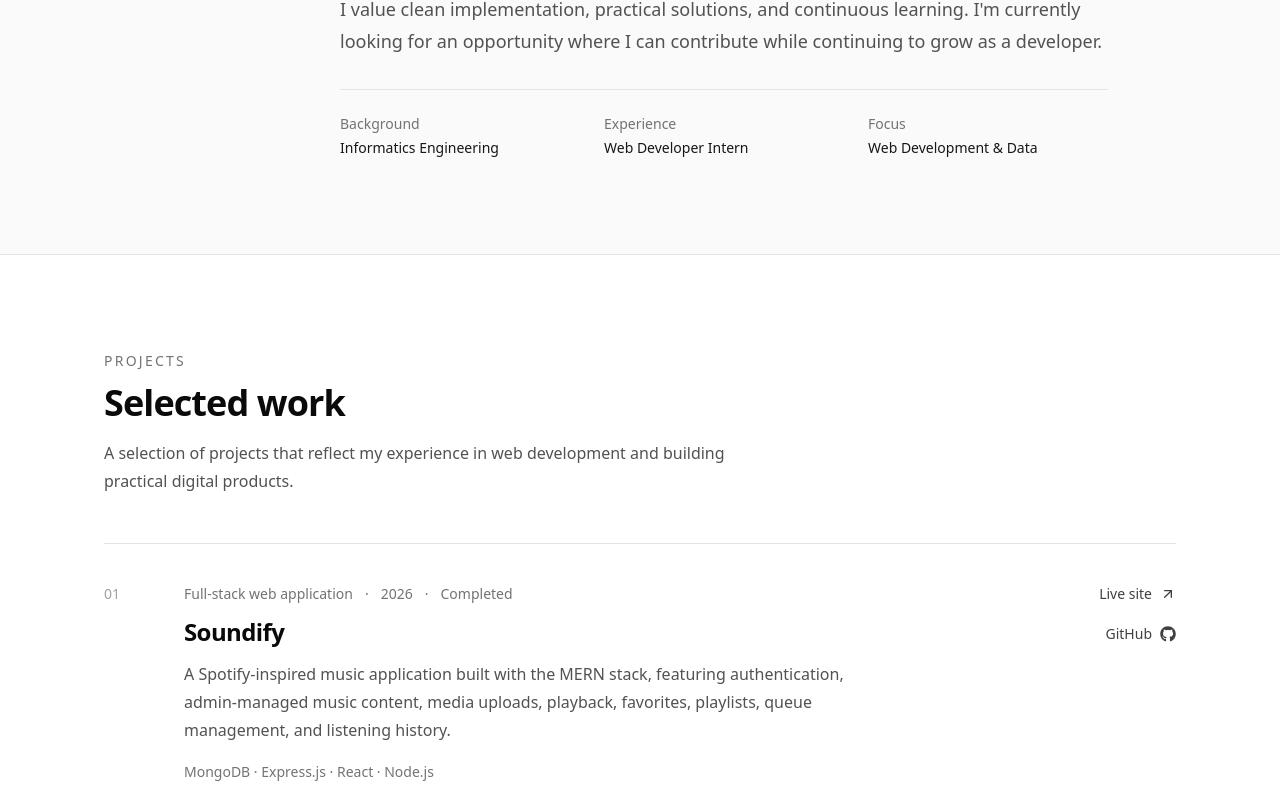
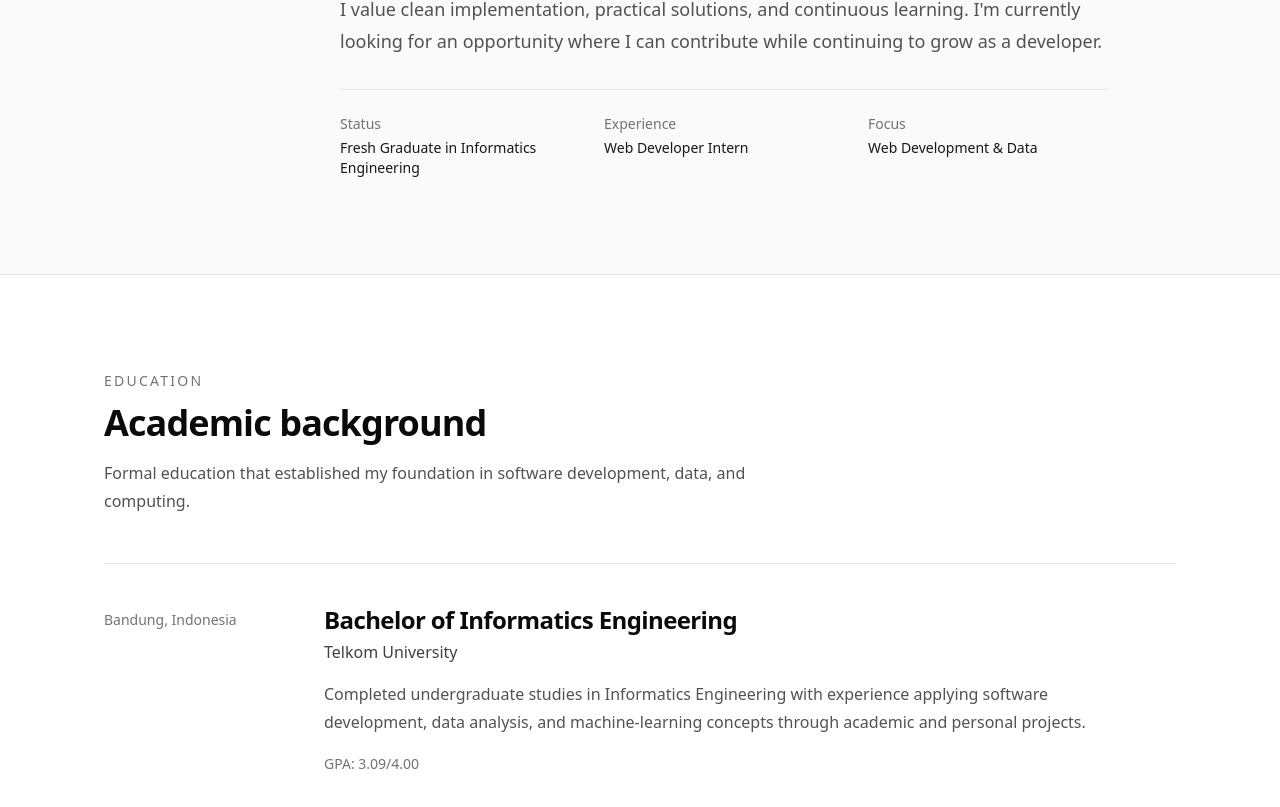
Before and after one commit to farrellokajaya/farrel-portofolio, a Next.js app: page / in a window 1280 px wide. Shown: the part 1233-2040 px from the top of the page. Built offline with nearby package versions, Linux system fonts and the light colour scheme.

Commit message:
feat: add education section and centralize profile data

```diff
--- a/src/app/layout.tsx
+++ b/src/app/layout.tsx
@@ -4,16 +4,16 @@ import { Footer } from "@/components/layout/footer";
 import { Navbar } from "@/components/layout/navbar";
 import { ThemeProvider } from "@/components/providers/theme-provider";
 import { BackToTop } from "@/components/ui/back-to-top";
+import { siteConfig } from "@/data/site-config";
 
 import "./globals.css";
 
 export const metadata: Metadata = {
   title: {
-    default: "Farrel Lokajaya | Portfolio",
-    template: "%s | Farrel Lokajaya",
+    default: `${siteConfig.name} | Portfolio`,
+    template: `%s | ${siteConfig.name}`,
   },
-  description:
-    "Portfolio of Farrel Lokajaya, a fresh graduate in Informatics Engineering with interests in full-stack web development, machine learning, and data analysis.",
+  description: siteConfig.description,
 };
 
 type RootLayoutProps = Readonly<{
--- a/src/app/page.tsx
+++ b/src/app/page.tsx
@@ -1,5 +1,6 @@
 import { AboutSection } from "@/components/home/about-section";
 import { ContactSection } from "@/components/home/contact-section";
+import { EducationSection } from "@/components/home/education-section";
 import { ExperienceSection } from "@/components/home/experience-section";
 import { HeroSection } from "@/components/home/hero-section";
 import { ProjectsSection } from "@/components/home/projects-section";
@@ -11,6 +12,7 @@ export default function HomePage() {
     <main>
       <HeroSection />
       <AboutSection />
+      <EducationSection />
       <ProjectsSection />
       <ExperienceSection />
       <TrainingSection />
--- a/src/components/home/about-section.tsx
+++ b/src/components/home/about-section.tsx
@@ -1,19 +1,10 @@
 import Image from "next/image";
 
-const profileDetails = [
-  {
-    label: "Background",
-    value: "Informatics Engineering",
-  },
-  {
-    label: "Experience",
-    value: "Web Developer Intern",
-  },
-  {
-    label: "Focus",
-    value: "Web Development & Data",
-  },
-];
+import {
+  profileContent,
+  profileDetails,
+} from "@/data/profile";
+import { siteConfig } from "@/data/site-config";
 
 export function AboutSection() {
   return (
@@ -22,24 +13,21 @@ export function AboutSection() {
       className="scroll-mt-24 border-b border-neutral-200 bg-neutral-50 text-neutral-950 dark:border-neutral-800 dark:bg-neutral-900/30 dark:text-white"
     >
       <div className="mx-auto max-w-6xl px-5 py-20 sm:px-8 sm:py-24 lg:px-10">
-        {/* Section heading */}
         <div className="max-w-2xl">
           <p className="text-sm font-medium uppercase tracking-[0.16em] text-neutral-500 dark:text-neutral-400">
             About
           </p>
 
           <h2 className="mt-3 text-3xl font-semibold tracking-tight sm:text-4xl">
-            A little about me
+            {profileContent.aboutTitle}
           </h2>
         </div>
 
-        {/* Main content */}
         <div className="mt-10 grid items-start gap-8 sm:grid-cols-[160px_minmax(0,1fr)] sm:gap-10 lg:grid-cols-[180px_minmax(0,1fr)] lg:gap-14">
-          {/* Small profile photo */}
           <div className="mx-auto sm:mx-0">
             <Image
-              src="/images/profile/farrel-profile.jpg"
-              alt="Portrait of Farrel Lokajaya"
+              src={siteConfig.profileImage.src}
+              alt={siteConfig.profileImage.alt}
               width={180}
               height={225}
               sizes="(max-width: 639px) 140px, (max-width: 1023px) 160px, 180px"
@@ -47,32 +35,17 @@ export function AboutSection() {
             />
           </div>
 
-          {/* About content */}
           <div className="max-w-3xl">
             <div className="space-y-5 text-base leading-8 text-neutral-600 dark:text-neutral-400 sm:text-lg">
-              <p>
-                I&apos;m a fresh graduate in Informatics Engineering with an
-                interest in building useful and accessible web applications.
-                I enjoy working across web development, data analysis, and
-                machine learning.
-              </p>
-
-              <p>
-                During my internship at Nutrifood, I gained experience working
-                with Django, admin dashboards, and data visualization. I also
-                continue developing personal projects to strengthen my
-                full-stack development and problem-solving skills.
-              </p>
-
-              <p>
-                I value clean implementation, practical solutions, and
-                continuous learning. I&apos;m currently looking for an
-                opportunity where I can contribute while continuing to grow as
-                a developer.
-              </p>
+              {profileContent.aboutParagraphs.map(
+                (paragraph) => (
+                  <p key={paragraph}>
+                    {paragraph}
+                  </p>
+                ),
+              )}
             </div>
 
-            {/* Supporting details */}
             <dl className="mt-8 grid gap-6 border-t border-neutral-200 pt-6 sm:grid-cols-3 dark:border-neutral-800">
               {profileDetails.map((detail) => (
                 <div key={detail.label}>
--- /dev/null
+++ b/src/components/home/education-section.tsx
@@ -0,0 +1,63 @@
+import { educationItems } from "@/data/education";
+
+export function EducationSection() {
+  return (
+    <section
+      id="education"
+      className="scroll-mt-24 border-b border-neutral-200 bg-white text-neutral-950 dark:border-neutral-800 dark:bg-neutral-950 dark:text-white"
+    >
+      <div className="mx-auto max-w-6xl px-5 py-20 sm:px-8 sm:py-24 lg:px-10">
+        <div className="max-w-2xl">
+          <p className="text-sm font-medium uppercase tracking-[0.16em] text-neutral-500 dark:text-neutral-400">
+            Education
+          </p>
+
+          <h2 className="mt-3 text-3xl font-semibold tracking-tight sm:text-4xl">
+            Academic background
+          </h2>
+
+          <p className="mt-4 leading-7 text-neutral-600 dark:text-neutral-400">
+            Formal education that established my foundation in software
+            development, data, and computing.
+          </p>
+        </div>
+
+        <div className="mt-12 border-t border-neutral-200 dark:border-neutral-800">
+          {educationItems.map((education) => (
+            <article
+              key={`${education.institution}-${education.degree}`}
+              className="grid gap-6 border-b border-neutral-200 py-8 dark:border-neutral-800 sm:grid-cols-[180px_minmax(0,1fr)] sm:gap-10 sm:py-10"
+            >
+              <div className="text-sm leading-6 text-neutral-500 dark:text-neutral-400">
+
+                <p className="mt-1">
+                  {education.location}
+                </p>
+              </div>
+
+              <div className="max-w-3xl">
+                <h3 className="text-xl font-semibold tracking-tight sm:text-2xl">
+                  {education.degree}
+                </h3>
+
+                <p className="mt-1 text-base font-medium text-neutral-700 dark:text-neutral-300">
+                  {education.institution}
+                </p>
+
+                <p className="mt-4 leading-7 text-neutral-600 dark:text-neutral-400">
+                  {education.summary}
+                </p>
+
+                {education.highlights.length > 0 ? (
+                  <p className="mt-4 text-sm leading-6 text-neutral-500 dark:text-neutral-500">
+                    {education.highlights.join(" · ")}
+                  </p>
+                ) : null}
+              </div>
+            </article>
+          ))}
+        </div>
+      </div>
+    </section>
+  );
+}
--- /dev/null
+++ b/src/data/education.ts
@@ -0,0 +1,18 @@
+export type EducationItem = {
+  degree: string;
+  institution: string;
+  location: string;
+  summary: string;
+  highlights: readonly string[];
+};
+
+export const educationItems: readonly EducationItem[] = [
+  {
+    degree: "Bachelor of Informatics Engineering",
+    institution: "Telkom University",
+    location: "Bandung, Indonesia",
+    summary:
+      "Completed undergraduate studies in Informatics Engineering with experience applying software development, data analysis, and machine-learning concepts through academic and personal projects.",
+    highlights: ["GPA: 3.09/4.00"],
+  },
+];
--- a/src/data/navigation.ts
+++ b/src/data/navigation.ts
@@ -8,6 +8,11 @@ export const navigationItems = [
     label: "About",
     href: "/#about",
     sectionId: "about",
+  },
+  {
+    label: "Education",
+    href: "/#education",
+    sectionId: "education",
   },
   {
     label: "Projects",
--- /dev/null
+++ b/src/data/profile.ts
@@ -0,0 +1,44 @@
+import { siteConfig } from "@/data/site-config";
+
+export type ProfileDetail = {
+  label: string;
+  value: string;
+};
+
+export const profileContent = {
+  availability:
+    "Open to Junior Web Development or Junior Data Science opportunities",
+
+  heroSummary:
+    "I build modern web applications and data-driven solutions designed to solve real-world problems.",
+
+  aboutTitle: "A little about me",
+
+  aboutParagraphs: [
+    "I'm a fresh graduate in Informatics Engineering with an interest in building useful and accessible web applications. I enjoy working across web development, data analysis, and machine learning.",
+
+    "During my internship at Nutrifood, I gained experience working with Django, admin dashboards, and data visualization. I also continue developing personal projects to strengthen my full-stack development and problem-solving skills.",
+
+    "I value clean implementation, practical solutions, and continuous learning. I'm currently looking for an opportunity where I can contribute while continuing to grow as a developer.",
+  ],
+
+  contactTitle: "Let's work together",
+
+  contactDescription:
+    "I'm currently open to junior web development opportunities, internships, and projects where I can contribute while continuing to grow as a developer.",
+} as const;
+
+export const profileDetails: readonly ProfileDetail[] = [
+  {
+    label: "Status",
+    value: siteConfig.status,
+  },
+  {
+    label: "Experience",
+    value: "Web Developer Intern",
+  },
+  {
+    label: "Focus",
+    value: "Web Development & Data",
+  },
+];
--- a/src/data/site-config.ts
+++ b/src/data/site-config.ts
@@ -1,21 +1,58 @@
+export type SocialLink = {
+  label: string;
+  href: string;
+  displayValue: string;
+};
+
+type SiteConfig = {
+  name: string;
+  initials: string;
+  location: string;
+  status: string;
+  headline: string;
+  description: string;
+  email: string;
+  cvUrl: string;
+  profileImage: {
+    src: string;
+    alt: string;
+  };
+  socialLinks: {
+    github: SocialLink;
+    linkedin: SocialLink;
+    instagram: SocialLink;
+  };
+};
+
 export const siteConfig = {
   name: "Farrel Lokajaya",
   initials: "FL",
-  location: "Bandung, West Java, Indonesia",
+  location: "Bandung, Indonesia",
   status: "Fresh Graduate in Informatics Engineering",
-
-  headline:
-    "Full-Stack Web Developer and Machine Learning Enthusiast",
-
+  headline: "Fresh Graduate · Web Developer · Data Science",
   description:
     "Portfolio of Farrel Lokajaya, a fresh graduate in Informatics Engineering with interests in full-stack web development, backend development, machine learning, natural language processing, and data analysis.",
-
   email: "farrellokajaya1@gmail.com",
-
-  githubUrl: "https://github.com/farrellokajaya",
-  linkedinUrl: "https://www.linkedin.com/in/farrellokajaya",
-
-  instagramHandle: "farrellokajayaa",
-
-   cvUrl: "/documents/Farrel-Lokajaya-CV.pdf",
-} as const;
+  cvUrl: "/documents/Farrel-Lokajaya-CV.pdf",
+  profileImage: {
+    src: "/images/profile/farrel-profile.jpg",
+    alt: "Portrait of Farrel Lokajaya",
+  },
+  socialLinks: {
+    github: {
+      label: "GitHub",
+      href: "https://github.com/farrellokajaya",
+      displayValue: "github.com/farrellokajaya",
+    },
+    linkedin: {
+      label: "LinkedIn",
+      href: "https://www.linkedin.com/in/farrellokajaya",
+      displayValue: "linkedin.com/in/farrellokajaya",
+    },
+    instagram: {
+      label: "Instagram",
+      href: "https://www.instagram.com/farrellokajayaa",
+      displayValue: "instagram.com/farrellokajayaa",
+    },
+  },
+} as const satisfies SiteConfig;
```
Also changed, not shown: src/components/home/contact-section.tsx (+37 -22 lines), src/components/home/hero-section.tsx (+72 -34 lines), src/components/layout/footer.tsx (+37 -31 lines), src/components/layout/social-links.tsx (+14 -14 lines).
